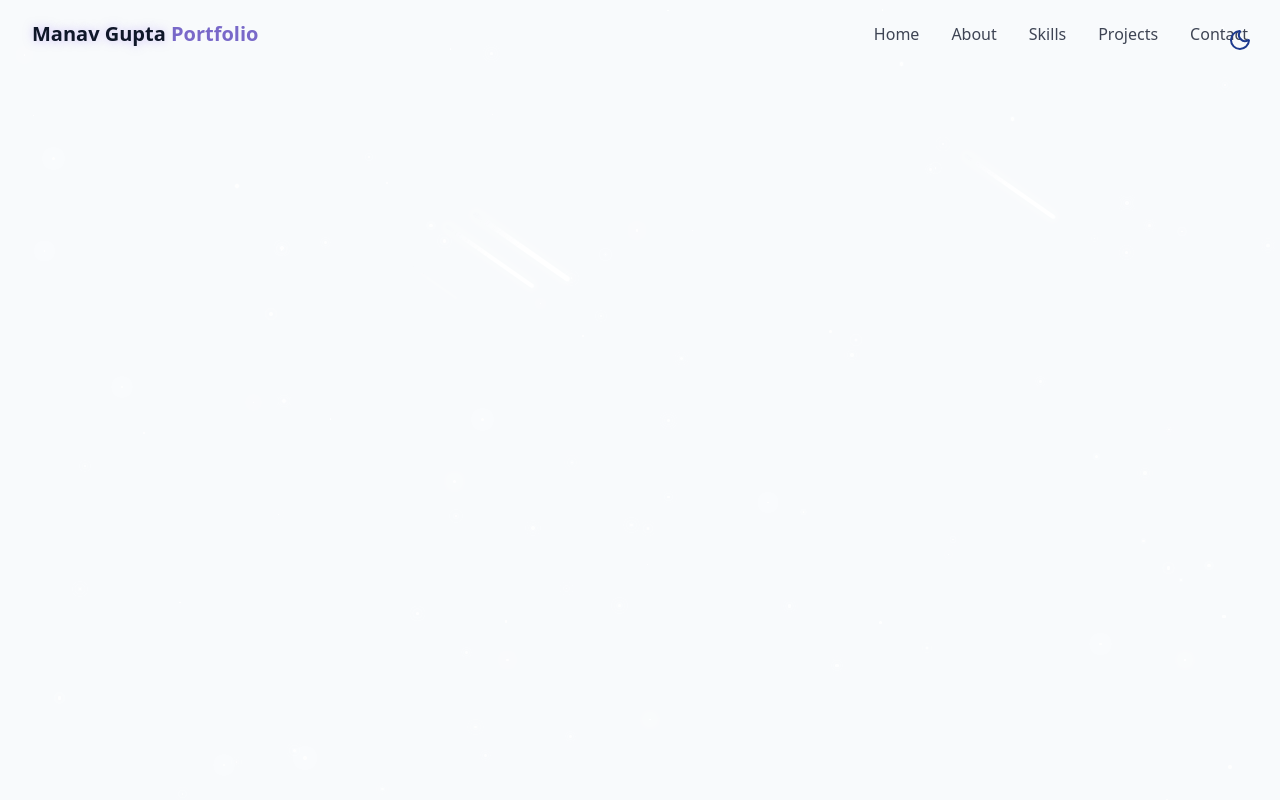
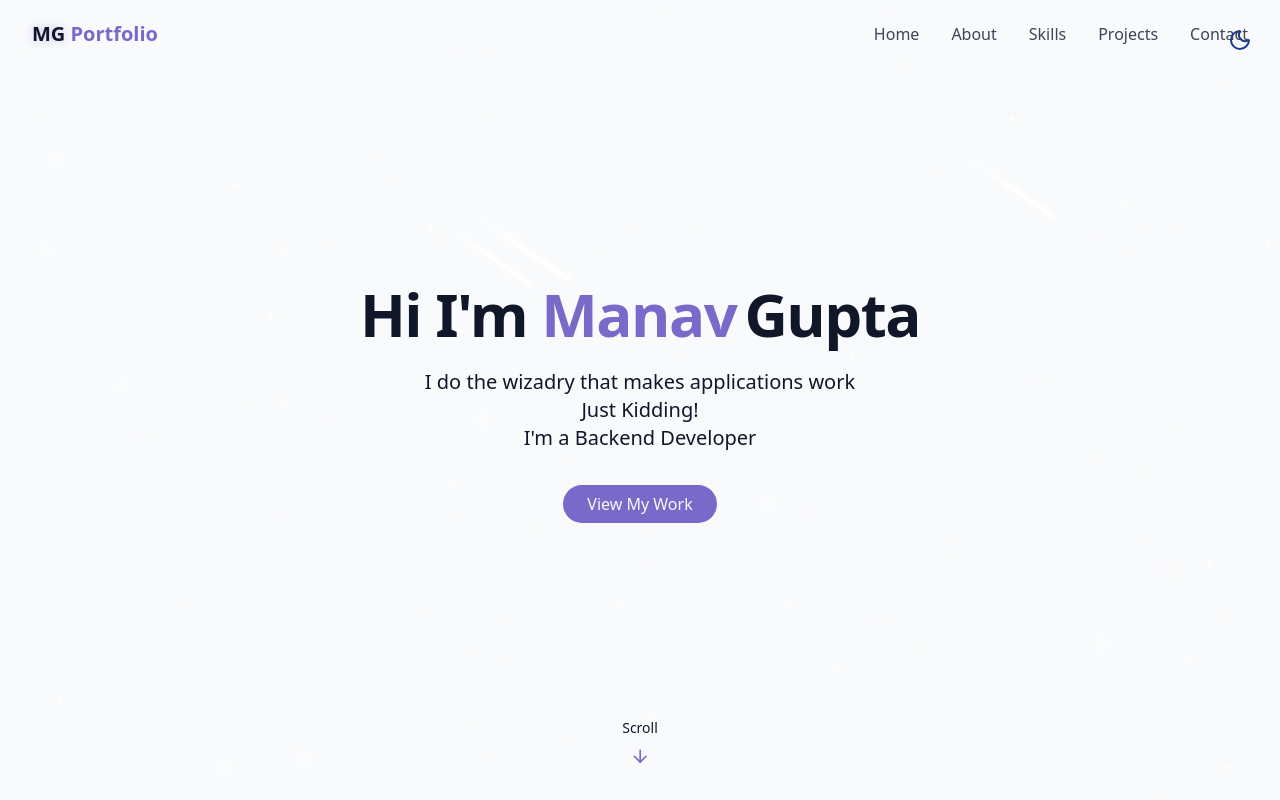
Before and after one commit to Im-Manav/manav-gupta, a React (Vite) app: page / in a window 1280 px wide. Built offline with nearby package versions, Linux system fonts and the light colour scheme.

Commit message:
HeroSection Added

```diff
--- /dev/null
+++ b/src/components/HeroSection.jsx
@@ -0,0 +1,34 @@
+import { ArrowDown } from "lucide-react"
+
+export const HeroSection = () => {
+    return(
+        <section id="hero" className="relative min-h-screen flex flex-col items-center justify-center px-4">
+            <div className="container max-w-4xl mx-auto text-center z-10">
+                <div className="space-y-6">
+                    <h1 className="text-4xl md:text-6xl font-bold tracking-tight">
+                        <span className="opacity-0 animate-fade-in">Hi I'm </span>
+                        <span className="text-primary opacity-0 animate-fade-in-delay-1">Manav</span>
+                        <span className="text-gradient ml-2 opacity-0 animate-fade-in-delay-2">Gupta</span>
+                    </h1>
+
+                    <p className="text-lg md:text-xl text-muted-foreground max-2-2xl mx-auto opacity-0 animate-fade-in-delay-3">
+                        I do the wizadry that makes applications work<br />
+                        Just Kidding!<br />
+                        I'm a Backend Developer
+                    </p>
+
+                    <div className="pt-4 opacity-0 animate-fade-in-delay-4">
+                        <a href="#projects" className="cosmic-button">
+                            View My Work
+                        </a>
+                    </div>
+                </div>
+            </div>
+
+            <div className="absolute bottom-8 left-1/2 transform -translate-x-1/2 flex flex-col items-center animate-bounce">
+                <span className="text-sm text-muted-foreground mb-2 ">Scroll</span>
+                <ArrowDown className="h-5 w-5 text-primary"/>
+            </div>
+        </section>
+    )
+}
--- a/src/components/Navbar.jsx
+++ b/src/components/Navbar.jsx
@@ -25,7 +25,7 @@
             <div className="container flex items-center justify-between">
                 <a className="text-xl font-bold text-primary flex items-center" href="">
                     <span className="relative z-10">
-                        <span className="text-glow text-foreground">Manav Gupta</span> Portfolio
+                        <span className="text-glow text-foreground">MG</span> Portfolio
                     </span>
                 </a>
 
--- a/src/pages/Home.jsx
+++ b/src/pages/Home.jsx
@@ -1,10 +1,14 @@
 import { ThemeToggle } from "../components/ThemeToggle"
 import { StarBackground } from "../components/StarBackground"
 import { Navbar } from "../components/Navbar"
+import { HeroSection } from "../components/HeroSection"
 export const Home = () => {
     return <div className="min-h-screen bg-background text-foreground overflow-x-hidden">
         <ThemeToggle/>
         <StarBackground/>
         <Navbar/>
+        <main>
+            <HeroSection/>
+        </main>
     </div>
 }
```
